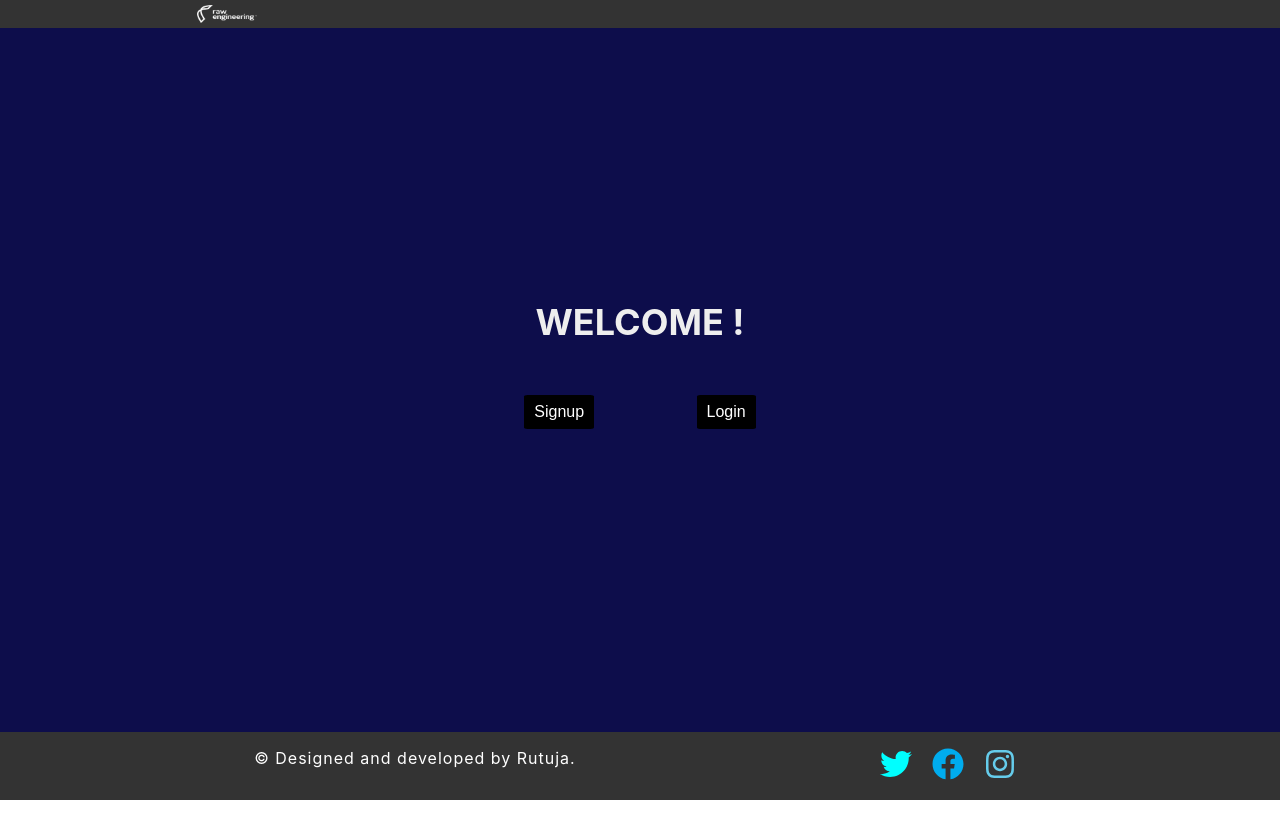
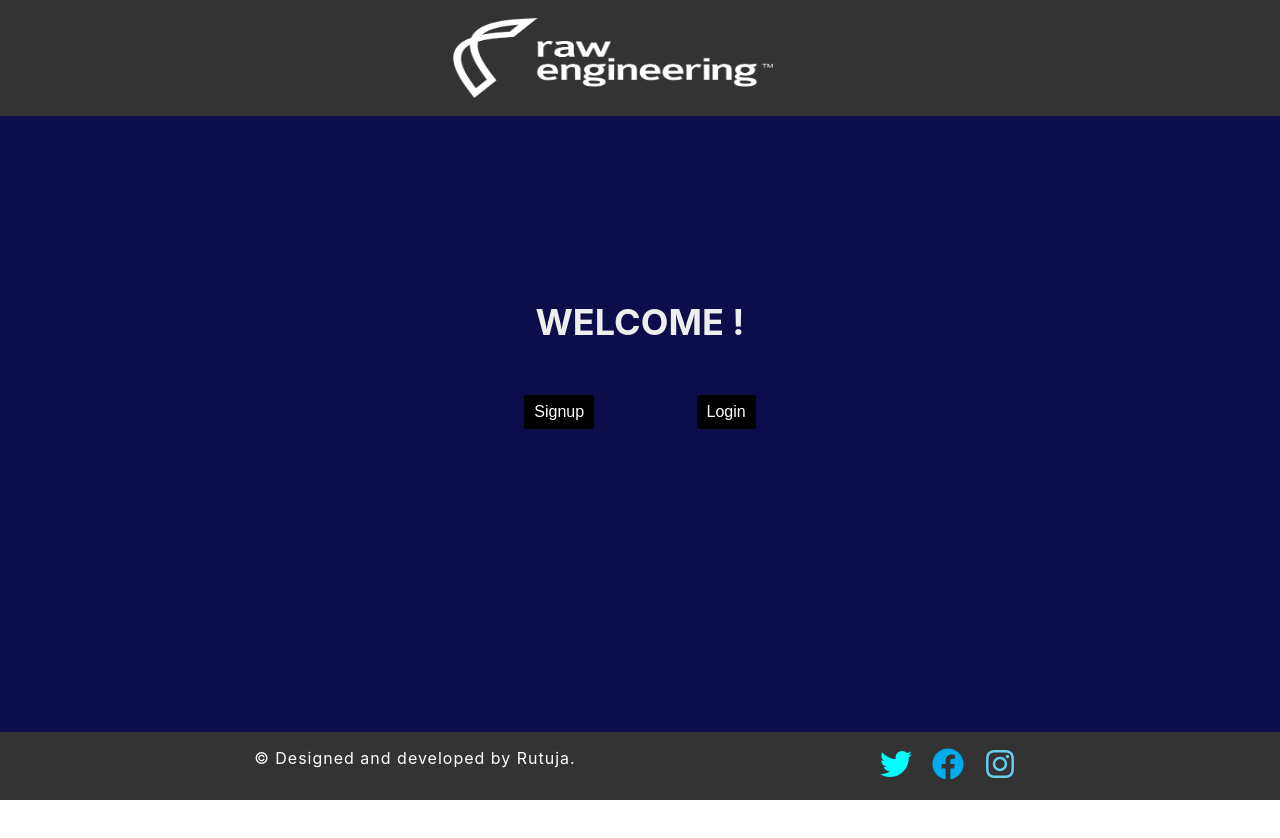
Before and after one commit to Rutuja9696/signup-login-react, a React (Create React App) app: page / in a window 1280 px wide. Shown: the top 838 px of the page. Built offline with nearby package versions, Linux system fonts and the light colour scheme.

Commit message:
styled logo

```diff
--- a/src/styles/Header.module.css
+++ b/src/styles/Header.module.css
@@ -3,25 +3,32 @@
   display: flex;
   width: 100%;
   top: 0;
-  z-index: 9999;
+  /* z-index: 9999; */
   position: fixed;
+  text-align: center;
   flex-wrap: wrap;
-  justify-content: space-evenly;
+  /* justify-content: space-evenly; */
   flex: 1 0 25%;
   padding: 0 15%;
 }
-#logo {
+/* #logo {
   margin: 0;
-  width: 20%;
+  width: 25%;
+  padding: 5px;
   display: flex;
-}
+  justify-content: center;
+} */
 #titlePart {
   display: flex;
   flex-direction: row;
+  /* justify-content: center; */
 }
 #logo img {
-  width: 60px;
+  width: 25vw;
+  height: 10vh;
   padding: 5px;
+  margin: 1% 20%;
+  /* justify-content: center; */
 }
 /* #h1 {
 	margin: 10px;
```
